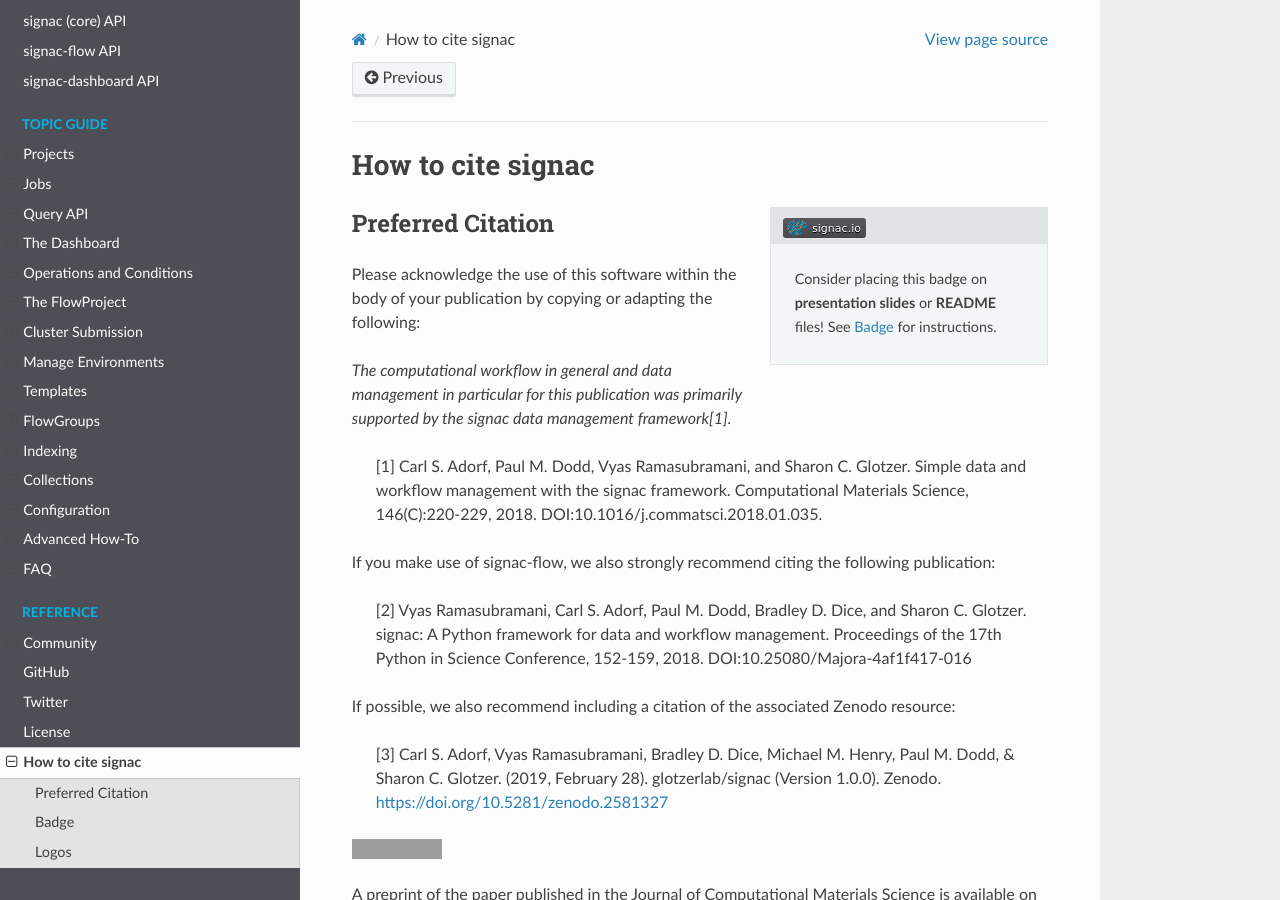
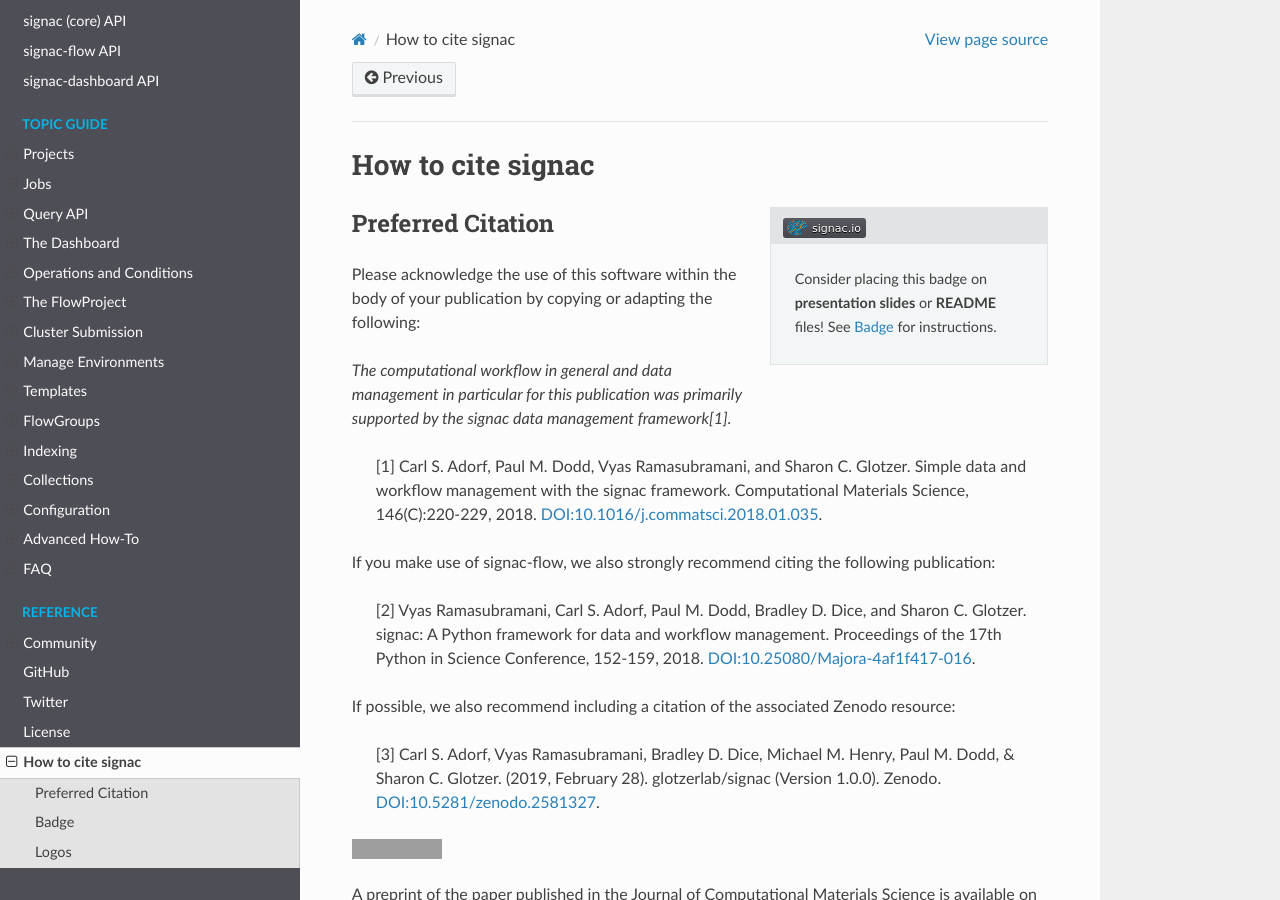
Before and after one commit to glotzerlab/signac-docs, a Sphinx documentation site: the page built from docs/source/acknowledge.rst, in a window 1280 px wide and 900 px high. Built offline with Sphinx 7.4.7 and the Read the Docs theme 2.0.0, drawn with Linux system fonts in a browser that asks for light colours; some of the changed lines change nothing that is shown; grey boxes are pictures that could not be loaded.

Commit message:
Add links to DOIs.

```diff
--- a/docs/source/acknowledge.rst
+++ b/docs/source/acknowledge.rst
@@ -19,15 +19,15 @@ Please acknowledge the use of this software within the body of your publication
 
 *The computational workflow in general and data management in particular for this publication was primarily supported by the signac data management framework[1].*
 
-  [1] Carl S. Adorf, Paul M. Dodd, Vyas Ramasubramani, and Sharon C. Glotzer. Simple data and workflow management with the signac framework. Computational Materials Science, 146(C):220-229, 2018. DOI:10.1016/j.commatsci.2018.01.035.
+  [1] Carl S. Adorf, Paul M. Dodd, Vyas Ramasubramani, and Sharon C. Glotzer. Simple data and workflow management with the signac framework. Computational Materials Science, 146(C):220-229, 2018. `DOI:10.1016/j.commatsci.2018.01.035 <https://doi.org/10.1016/j.commatsci.2018.01.035>`__.
 
 If you make use of signac-flow, we also strongly recommend citing the following publication:
 
-  [2] Vyas Ramasubramani, Carl S. Adorf, Paul M. Dodd, Bradley D. Dice, and Sharon C. Glotzer. signac: A Python framework for data and workflow management. Proceedings of the 17th Python in Science Conference, 152-159, 2018. DOI:10.25080/Majora-4af1f417-016
+  [2] Vyas Ramasubramani, Carl S. Adorf, Paul M. Dodd, Bradley D. Dice, and Sharon C. Glotzer. signac: A Python framework for data and workflow management. Proceedings of the 17th Python in Science Conference, 152-159, 2018. `DOI:10.25080/Majora-4af1f417-016 <https://doi.org/10.25080/Majora-4af1f417-016>`__.
 
 If possible, we also recommend including a citation of the associated Zenodo resource:
 
-  [3] Carl S. Adorf, Vyas Ramasubramani, Bradley D. Dice, Michael M. Henry, Paul M. Dodd, & Sharon C. Glotzer. (2019, February 28). glotzerlab/signac (Version 1.0.0). Zenodo. https://doi.org/10.5281/zenodo.2581327
+  [3] Carl S. Adorf, Vyas Ramasubramani, Bradley D. Dice, Michael M. Henry, Paul M. Dodd, & Sharon C. Glotzer. (2019, February 28). glotzerlab/signac (Version 1.0.0). Zenodo. `DOI:10.5281/zenodo.2581327 <https://doi.org/10.5281/zenodo.2581327>`__.
 
 .. image:: https://zenodo.org/badge/DOI/10.5281/zenodo.2581327.svg
    :target: https://doi.org/10.5281/zenodo.2581327
```
